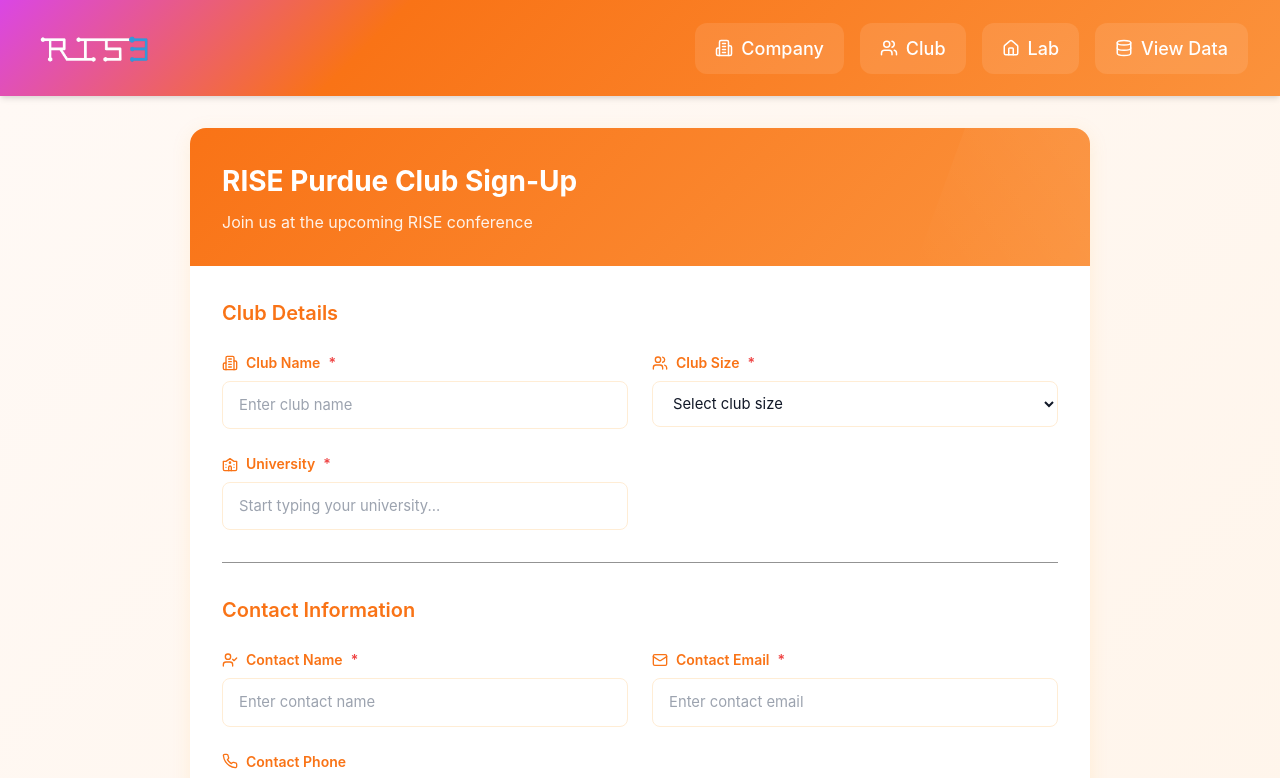
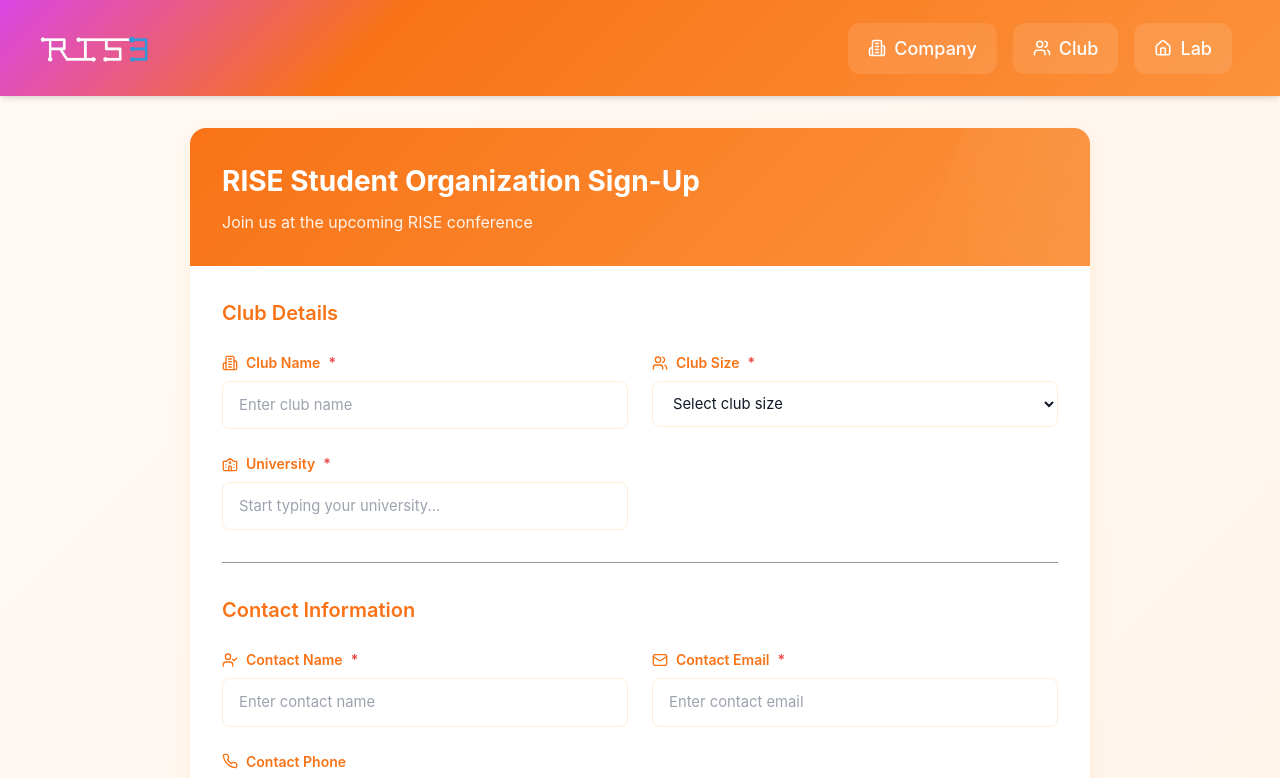
Before and after one commit to purdue-arc/FormDataApp, a React (Create React App) app: page /club in a window 1280 px wide. Shown: the top 778 px of the page. Built offline with nearby package versions, Linux system fonts and the light colour scheme.

Commit message:
Production ready Form App with New DB, Multiselect Participation

```diff
--- a/src/ClubForm/ClubForm.jsx
+++ b/src/ClubForm/ClubForm.jsx
@@ -456,7 +456,7 @@
               {/* Form Header */}
               <div className="club-form-header">
                 <div className="club-header-content">
-                  <h2 className="club-form-title">RISE Purdue Club Sign-Up</h2>
+                  <h2 className="club-form-title">RISE Student Organization Sign-Up</h2>
                   <p className="club-form-subtitle">Join us at the upcoming RISE conference</p>
                 </div>
                 <div className="club-header-decoration"></div>
--- a/src/Nav.jsx
+++ b/src/Nav.jsx
@@ -26,10 +26,10 @@
             </a>
         </motion.p>
         <motion.p whileHover={{ scale: 1.02 }}>
-            <a href="viewer">
+            {/* <a href="viewer">
                 <Database size={18} />
                 View Data
-            </a>
+            </a> */}
         </motion.p>
     </>
 );
--- a/src/dependentComponents/results.js
+++ b/src/dependentComponents/results.js
@@ -3,6 +3,6 @@
 
 export default axios.create (
     {
-        baseURL:"https://riseformdata-default-rtdb.firebaseio.com/"
+        baseURL:"https://improvedformstorage.firebaseio.com"
     }
 )
--- a/src/firebaseConfig.js
+++ b/src/firebaseConfig.js
@@ -7,7 +7,7 @@
 const firebaseConfig = {
     apiKey: "AIzaSyB-BSekH0apcYF4sAjUITcsAKPr4USBr_U",
     authDomain: "riseformdata.firebaseapp.com",
-    databaseURL: "https://riseformdata-default-rtdb.firebaseio.com",
+    databaseURL: "https://improvedformstorage.firebaseio.com",
     projectId: "riseformdata",
     storageBucket: "riseformdata.firebasestorage.app",
     messagingSenderId: "202062436177",
```
